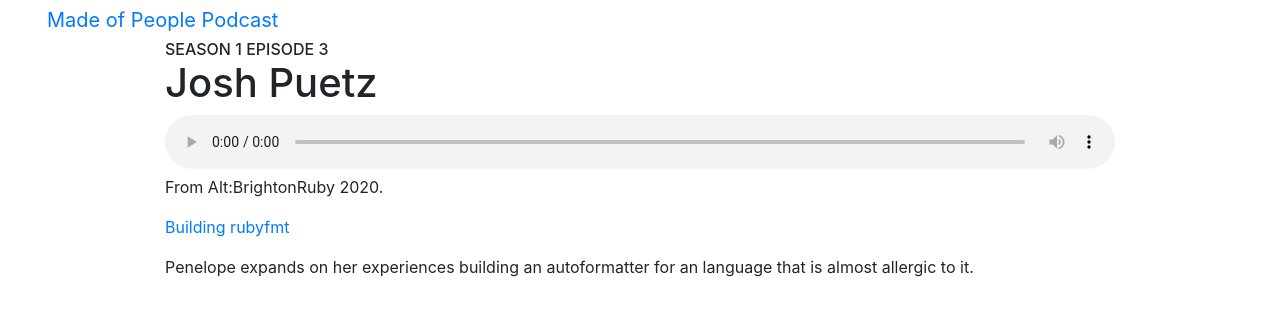
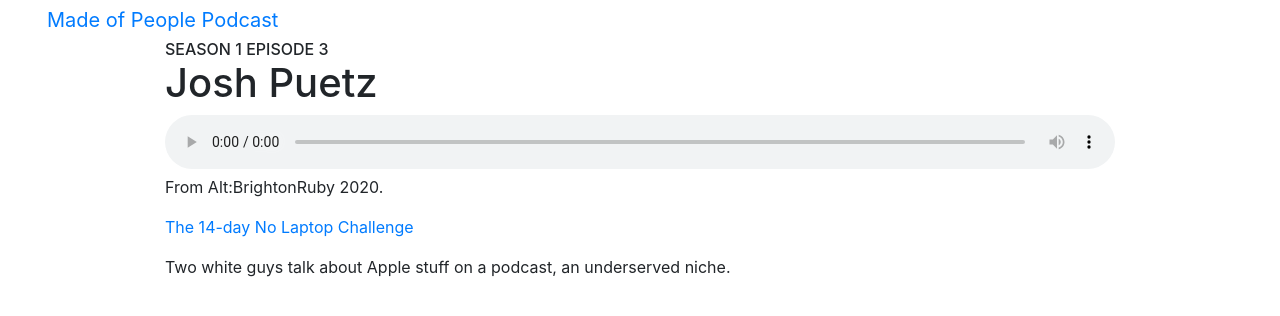
Before and after one commit to andycroll/madeofpeoplepodcast.com, a Jekyll site: the page built from _posts/2020-08-31-josh-puetz.md, in a window 1280 px wide. Shown: the top 316 px of the page. Built offline with Jekyll 4.4.1, drawn with Linux system fonts in a browser that asks for light colours.

Commit message:
Actual description

```diff
--- a/_posts/2020-08-31-josh-puetz.md
+++ b/_posts/2020-08-31-josh-puetz.md
@@ -17,6 +17,6 @@ episode: "3"
 
 From Alt:BrightonRuby 2020.
 
-[Building rubyfmt](https://brightonruby.com/2020/building-rubyfmt-penelope-phippen/)
+[The 14-day No Laptop Challenge](https://brightonruby.com/2020/the-14-day-no-laptop-challenge-josh-puetz/)
 
-Penelope expands on her experiences building an autoformatter for an language that is almost allergic to it.
+Two white guys talk about Apple stuff on a podcast, an underserved niche.
```
